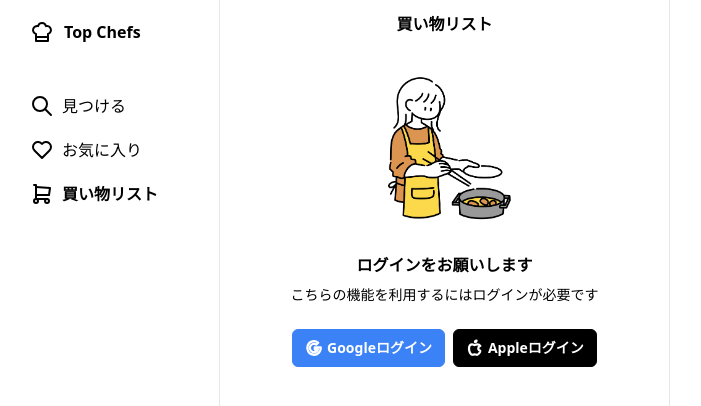
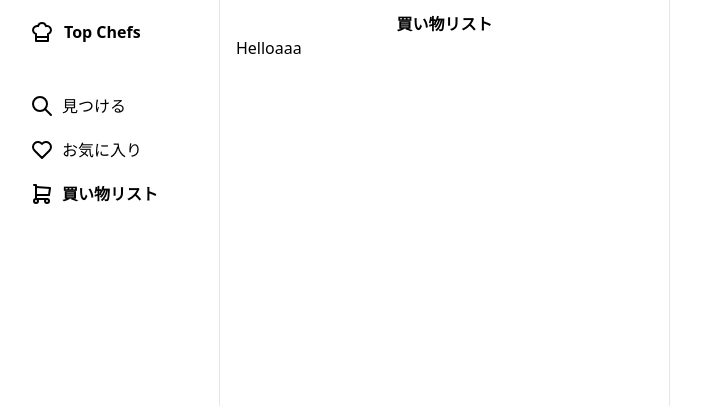
Before and after one commit to qin-team-recipe/14-frontend, a Next.js app: page /list in a window 1280 px wide. Shown: the top 406 px of the page, without its empty margins (290-991 px from the left). Built offline with nearby package versions, Linux system fonts and the light colour scheme.

Commit message:
shoppingListフォルダの作成

```diff
--- a/src/app/(top)/list/page.jsx
+++ b/src/app/(top)/list/page.jsx
@@ -1,12 +1,15 @@
 import { AuthScreen } from "@/components/Auth";
 import { ListBar } from "@/components/Bar";
 import src from "~/images/cookingGirl.png";
+import { ShoppingList } from "../shoppinsList/ShoppingList";
 
 export default function List() {
+  const isSignedIn = true;
+
   return (
     <div className="px-4 py-3">
       <ListBar />
-      <AuthScreen src={src} />
+      {isSignedIn ? <ShoppingList /> : <AuthScreen src={src} />}
     </div>
   );
 }
--- /dev/null
+++ b/src/app/(top)/shoppinsList/ShoppingList.jsx
@@ -0,0 +1,3 @@
+export function ShoppingList() {
+  return <div>Helloaaa</div>
+}
```
